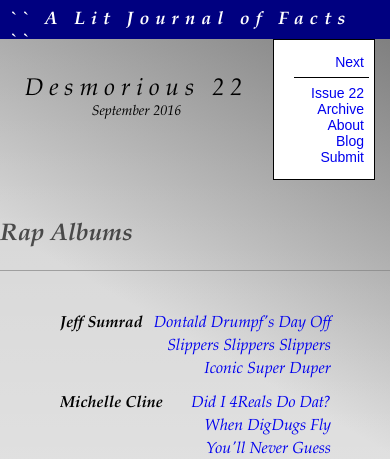
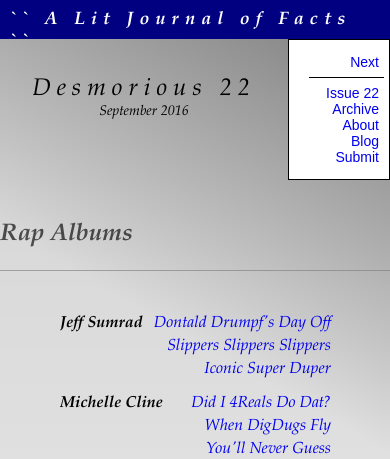
Before and after one commit to brandnpatterson/Blog, a PHP site: page / in a window 390 px wide. Shown: the part 16-475 px from the top of the page. Run offline with PHP 8.4, Linux system fonts and the light colour scheme; style sheets or scripts are compiled from the project's sources; some libraries are stand-ins or nearby versions.

Commit message:
added iPhone support

```diff
--- a/app/css/3-layouts/_media.scss
+++ b/app/css/3-layouts/_media.scss
@@ -59,10 +59,6 @@
     margin-left: 0;
   }
 
-  #nav-primary, #nav-secondary {
-    margin-right: 15px;
-  }
-
   #title h2 {
     font-size: 24px;
   }
```
